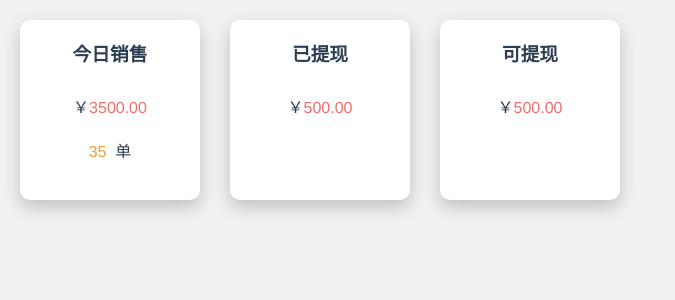
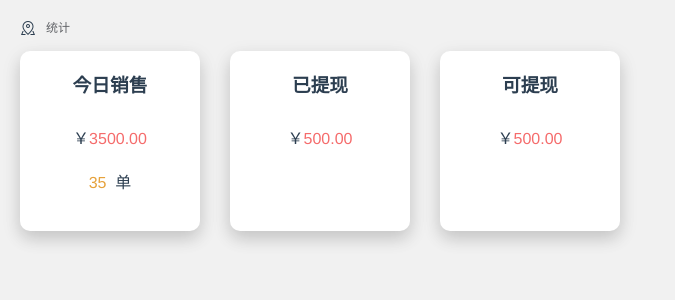
Before and after one commit to terryvince/business-admin, a Vue app: page /order#/count in a window 1280 px wide. Shown: the top 300 px of the page, without its empty margins (0-675 px from the left). Built offline with nearby package versions, Linux system fonts and the light colour scheme; sample sign-in values are in the browser's storage.

Commit message:
修改侧边栏样式，增加面包屑导航，增加加载状态

```diff
--- a/src/App.vue
+++ b/src/App.vue
@@ -11,7 +11,8 @@ export default {
   computed: {
     ...mapGetters({
       layout: "layout",
-      userInfo: "userInfo"
+      userInfo: "userInfo",
+      mainLoading: "mainLoading"
     })
   },
   methods: {
@@ -24,7 +25,7 @@ export default {
       this.$router.replace({ path: "/login" });
     },
     ...mapMutations({
-      toggleLayout: "toggleLayout", // 将 `this.add()` 映射为 `this.$store.commit('increment')`
+      toggleLayout: "toggleLayout",
       toggleLogin: "toggleLogin"
     })
   }
@@ -52,7 +53,18 @@ export default {
         <el-aside v-show="layout.isShowAside" width="200px">
           <aside-bar />
         </el-aside>
-        <el-main>
+        <el-main v-loading="mainLoading">
+          <div class="flex-main-start" style="margin-bottom:15px">
+            <i class="el-icon-map-location"></i>
+            <el-breadcrumb
+              separator-class="el-icon-arrow-right"
+              class="left-10"
+            >
+              <el-breadcrumb-item class="fs-12">{{
+                $route.meta.title
+              }}</el-breadcrumb-item>
+            </el-breadcrumb>
+          </div>
           <router-view />
         </el-main>
       </el-container>
--- a/src/components/AsideBar.vue
+++ b/src/components/AsideBar.vue
@@ -26,6 +26,8 @@ export default {
   <el-tree
     :data="menus"
     :props="defaultProps"
+    node-key="name"
+    ref="tree"
     accordion
     @node-click="handleNodeClick"
   >
@@ -37,10 +39,13 @@ export default {
   background: transparent !important;
   color: white !important;
 }
+.el-tree .el-tree-node .el-tree-node__content {
+  height: 30px;
+}
+.el-tree .el-tree-node:focus > .el-tree-node__content {
+  background-color: rgb(0, 150, 136);
+}
 .el-tree-node.is-current > .el-tree-node__content {
-  background-color: rgb(0, 150, 136) !important;
-}
-.el-tree-node.is-current > .el-tree-node__content:focus {
   background-color: rgb(0, 150, 136) !important;
 }
 .el-tree .el-tree-node__content:hover {
--- a/src/store/getters.js
+++ b/src/store/getters.js
@@ -10,5 +10,8 @@ export default {
   },
   userInfo: state => {
     return state.userInfo;
+  },
+  mainLoading: state => {
+    return state.mainLoading;
   }
 };
--- a/src/store/mutations.js
+++ b/src/store/mutations.js
@@ -1,4 +1,8 @@
 const mutations = {
+  // 控制主体区域的加载图标显示 false 不显示加载，true显示加载
+  updateLoading(state, isLoading) {
+    state.mainLoading = isLoading;
+  },
   toggleLayout(state) {
     // 切换布局状态，控制侧边栏和头部显示隐藏
     state.layout.isShowAside = !state.layout.isShowAside;
--- a/src/store/state.js
+++ b/src/store/state.js
@@ -15,6 +15,7 @@ export default {
   layout: layout,
   isLogin: isLogin, // 是否登录
   userInfo: userInfo,
+  mainLoading: false,
   menus: [
     //菜单
     {
--- a/src/views/checkRecorder.vue
+++ b/src/views/checkRecorder.vue
@@ -104,6 +104,12 @@ export default {
     };
   },
   components: {},
+  created() {
+    // this.$store.commit("updateLoading", true);//触发加载状态
+  },
+  mounted() {
+    // this.$store.commit("updateLoading", false);//关闭加载状态
+  },
   methods: {
     onSubmit() {
       console.log("11");
```
